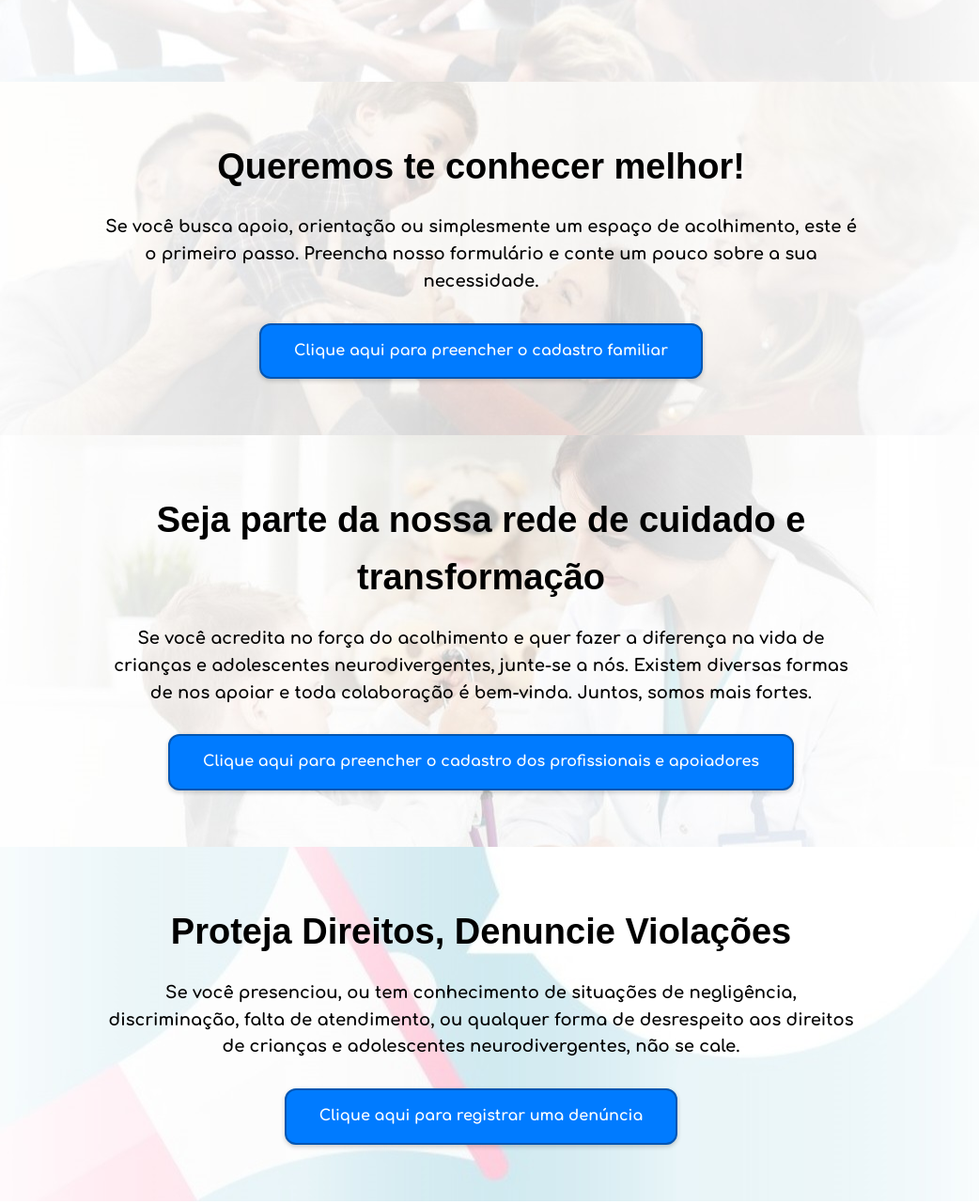
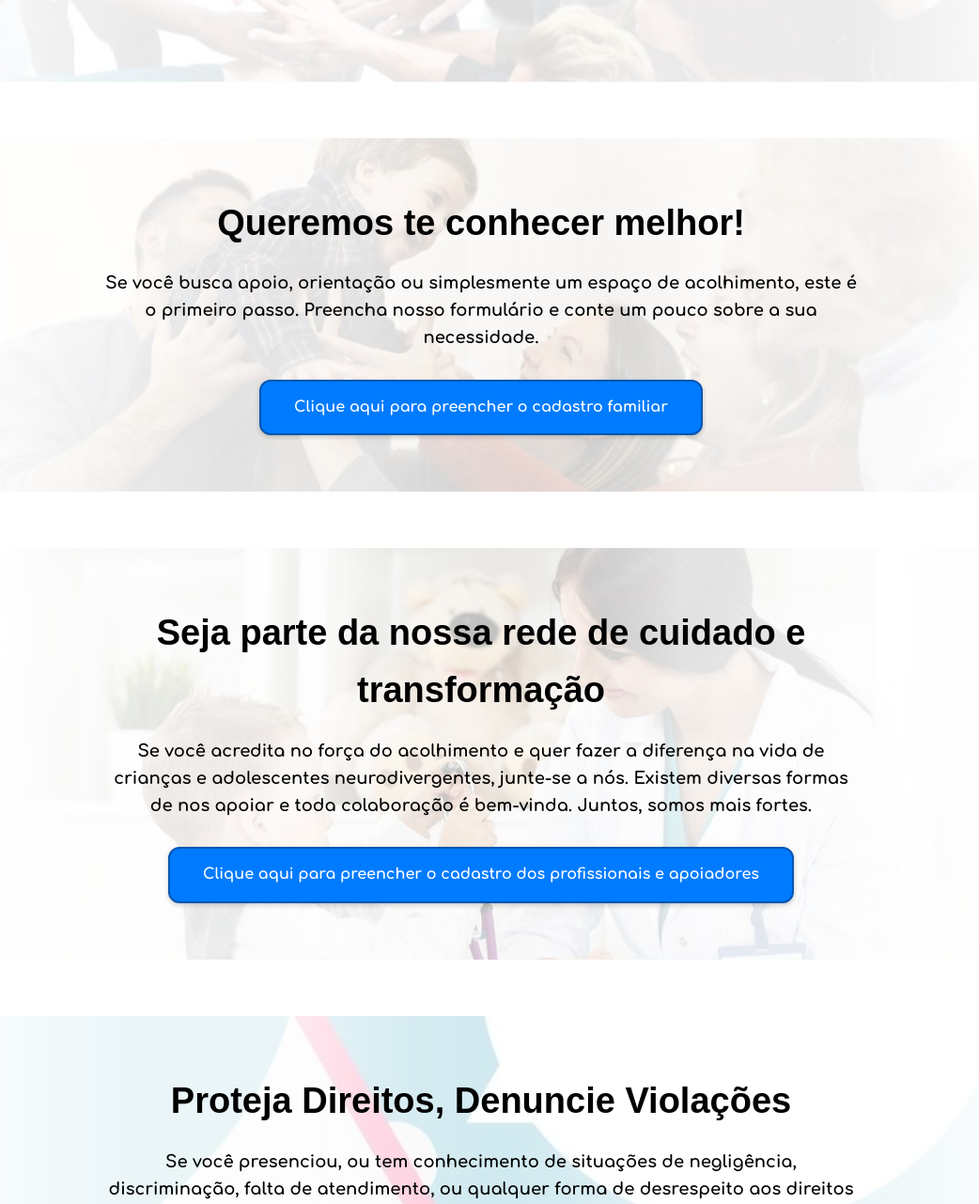
Before and after one commit to afinjaboticabal/afinjaboticabal.github.io, a plain HTML site: page index.html in a window 1280 px wide. Shown: the part 1029-2310 px from the top of the page at 94% size, without its empty margins (128-1170 px from the left). Drawn offline with Linux system fonts and the light colour scheme.

Commit message:
Update index.html

```diff
--- a/index.html
+++ b/index.html
@@ -35,6 +35,8 @@
             </div>
         </section>
 
+        <div class="section-divider"></div>
+
         <section class="content-section background-section" id="queremos-conhecer">
             <div class="text-container reveal-on-scroll">
                 <h2>Queremos te conhecer melhor!</h2>
@@ -43,6 +45,8 @@
             </div>
         </section>
 
+        <div class="section-divider"></div>
+
         <section class="content-section background-section" id="rede-cuidado">
             <div class="text-container reveal-on-scroll">
                 <h2>Seja parte da nossa rede de cuidado e transformação</h2>
@@ -50,6 +54,8 @@
                 <a href="URL_DO_CADASTRO_PROFISSIONAIS" class="cta-button" target="_blank">Clique aqui para preencher o cadastro dos profissionais e apoiadores</a>
             </div>
         </section>
+
+        <div class="section-divider"></div>
 
         <section class="content-section background-section" id="denuncia">
             <div class="text-container reveal-on-scroll">
```
